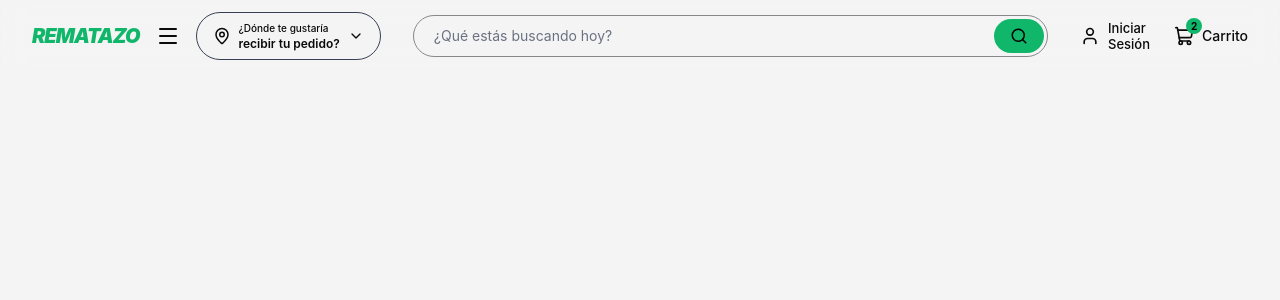
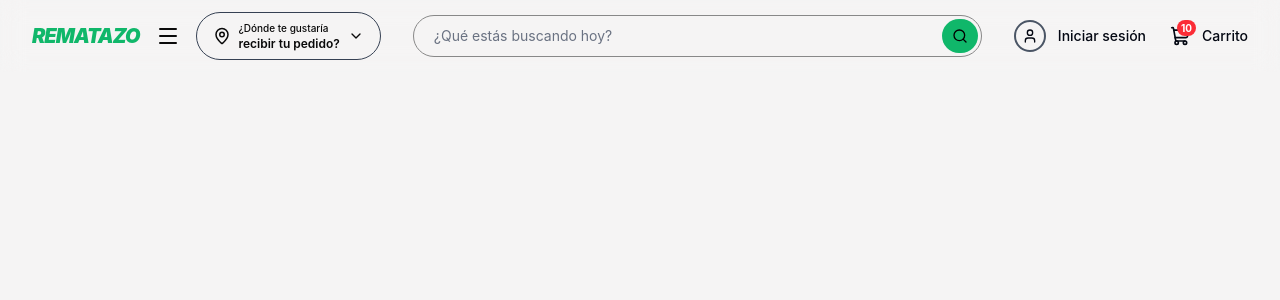
Before and after one commit to Codecox-pl/AppEcommerce, a React (Vite) app: page / in a window 1280 px wide. Shown: the top 300 px of the page. Built offline with nearby package versions, Linux system fonts and the light colour scheme.

Commit message:
Navbar-v1.1

```diff
--- a/src/App.jsx
+++ b/src/App.jsx
@@ -1,4 +1,4 @@
-import Navbar from "./components/layout/Navbar";
+import Navbar from "./components/layout/navbar/Navbar";
 
 function App() {
   return (
--- a/src/components/layout/Navbar.jsx
+++ b/src/components/layout/navbar/Navbar.jsx
@@ -1,6 +1,6 @@
 
 import { ShoppingCart, User, MapPin, Menu, Search, ChevronDown } from "lucide-react";
-
+import NavbarAction from "./NavbarAction";
 
 export default function Navbar() {
     return (
@@ -31,39 +31,34 @@ export default function Navbar() {
                 </div>
 
                 {/* Centro ---- Barra de busqueda ----*/}
-                <div className="hidden md:flex flex-1 mx-8 max-w-2xl">
+                <div className="flex-1 mx-3 sm:mx-8 max-w-xl sm:max-w-2xl">
                     <div className="relative w-full">
                         <input
                             type="text"
                             placeholder="¿Qué estás buscando hoy?"
                             className="w-full bg-brand-bg border border-brand-text-muted rounded-full py-2.5 pl-5 pr-12 text-sm text-brand-text-main placeholder-gray-500 focus:outline-none focus:border-brand-accent transition-colors"
                         />
-                        <button className="absolute right-1 top-1 bottom-1 bg-brand-accent text-black rounded-full px-4 hover:bg-brand-accent-hover transition-colors">
-                            <Search size={18} />
+                        <button className="absolute right-1 top-1 bottom-1 bg-brand-accent text-black rounded-full px-2 hover:bg-brand-accent-hover transition-colors cursor-pointer">
+                            <Search size={16} className="sm:w-5 smh-5" />
                         </button>
                     </div>
                 </div>
 
                 {/* Derecha ---- Acciones ----*/}
-                <div className="flex items-center gap-6">
-                    <div className="hidden sm:flex items-center gap-2 cursor-pointer hover:text-brand-accent transition-colors text-brand-text-main">
-                        <User size={20} />
-                        <div className="flex flex-col items-start justify-center">
-                            <span className="text-[13px] font-medium leading-tight">Iniciar</span>
-                            <span className="text-[13px] font-medium leading-tight">Sesión</span>
-                        </div>
-                    </div>
+                <div className="flex items-center gap-4 sm:gap-6">
 
-                    <div className="flex items-center gap-2 cursor-pointer hover:text-brand-accent transition-colors text-brand-text-main">
-                        <div className="relative">
-                            <ShoppingCart size={20} />
-                            <span className="absolute -top-2 -right-2 bg-brand-accent text-black text-[10px] font-bold w-4 h-4 flex items-center justify-center rounded-full">
-                                2
-                            </span>
-                        </div>
-                        <span className="text-sm font-medium">Carrito</span>
-                    </div>
+                    {/* Usamos el componente creado */}
+                    <NavbarAction
+                        icon={User}
+                        label="Iniciar sesión"
+                        hasCircle={true}
+                    />
 
+                    <NavbarAction
+                        icon={ShoppingCart}
+                        label="Carrito"
+                        badge={10}
+                    />
                 </div>
             </div>
         </nav>
--- /dev/null
+++ b/src/components/layout/navbar/NavbarAction.jsx
@@ -0,0 +1,33 @@
+
+
+export default function NavbarAction({ icon: Icon, label, badge, hasCircle }) {
+    return (
+        //Contenedor
+        <div className="flex items-center gap-3 cursor-pointer group">
+
+            {/* Area del Icono*/}
+            <div className={`
+        relative flex items-center justify-center transition-all duration-300
+        text-gray-950 group-hover:text-brand-accent
+
+        /* LÓGICA CONDICIONAL: Solo si tiene círculo */
+        ${hasCircle ? 'w-8 h-8 rounded-full border-2 border-gray-600 group-hover:border-brand-accent' : ''}
+      `}>
+                {/* Renderizamos el icono pasado por props */}
+                <Icon size={hasCircle ? 16 : 20} />
+
+                {/* Badge */}
+                {badge !== undefined && (
+                    <span className="absolute -top-1.5 -right-1.5 bg-red-500 text-white text-[10px] font-bold min-w-4 h-4 px-1 flex items-center justify-center rounded-full">
+                        {badge}
+                    </span>
+                )}
+            </div>
+
+            {/* Area del texto */}
+            <span className="hidden sm:inline text-sm font-medium text-gray-950 group-hover:text-brand-accent transition-colors">
+                {label}
+            </span>
+        </div>
+    );
+}
```
